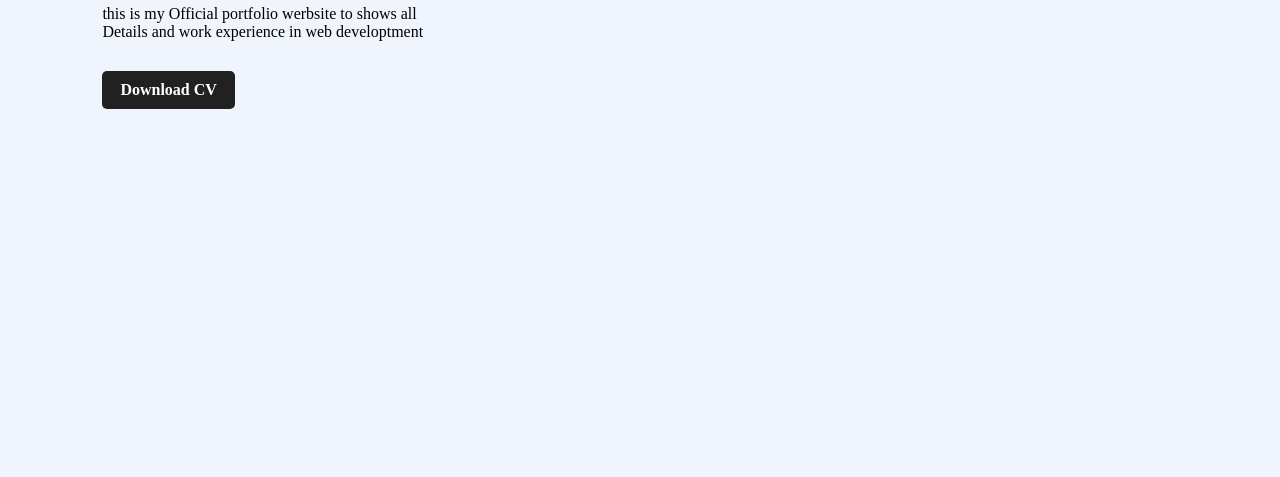
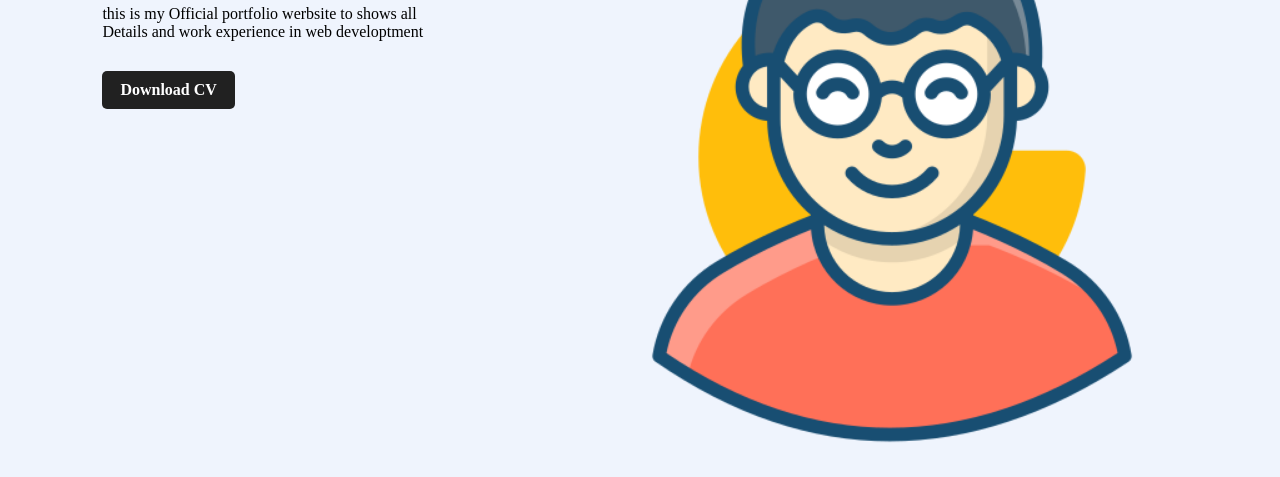
Before and after one commit to AdamRariffin/Adam-portfolio, a plain HTML site: page portfolio.html in a window 1280 px wide. Shown: the part 323-800 px from the top of the page. Drawn offline with Linux system fonts and the light colour scheme.

Commit message:
Update portfolio.html

```diff
--- a/portfolio.html
+++ b/portfolio.html
@@ -28,8 +28,8 @@
 			<a href="#">Download CV</a>
 			</div>
 			<div class="imgs">
-				<img src="pics/shape.png" class="shape">
-				<img src="pics/my.png" class="mypic">
+				<img src="pic/shape.png" class="shape">
+				<img src="pic/my.png" class="mypic">
 			</div>
 
 		</div>
```
